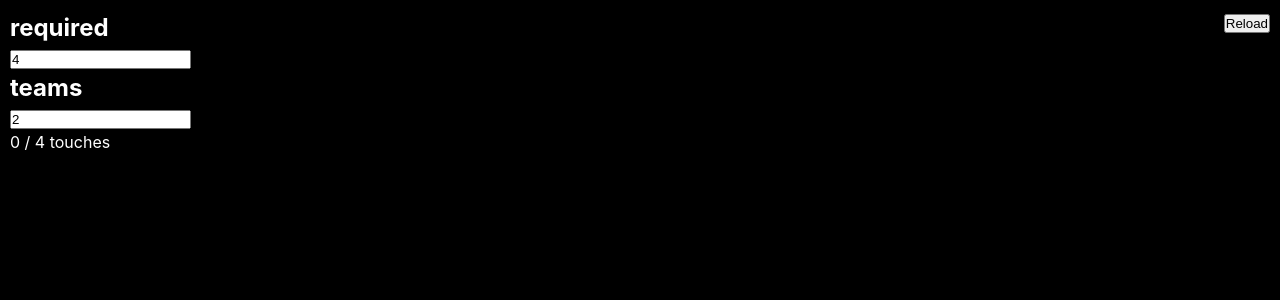
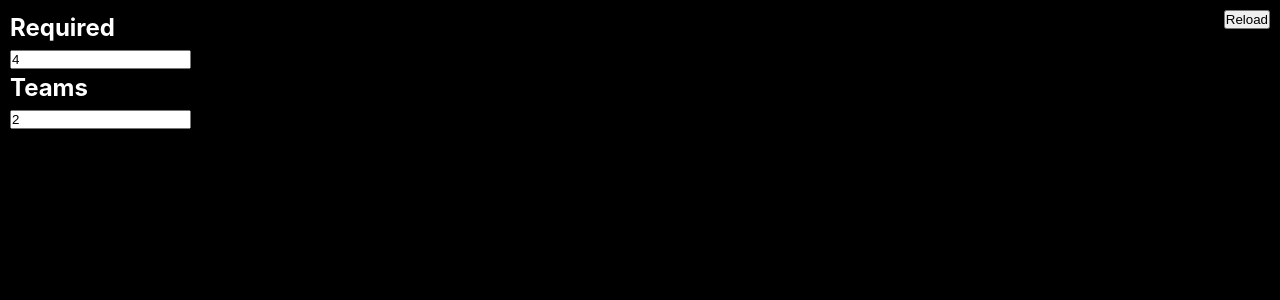
Before and after one commit to davide97g/spliteam, a Vue app: page / in a window 1280 px wide. Shown: the top 300 px of the page. Built offline with nearby package versions, Linux system fonts and the light colour scheme.

Commit message:
component division

```diff
--- a/src/App.vue
+++ b/src/App.vue
@@ -1,165 +1,23 @@
 <template>
-  <div style="position: absolute; top: 10px; left: 10px">
-    <h2>required</h2>
-    <input type="number" v-model="required" />
-    <h2>teams</h2>
-    <input type="number" v-model="teams" />
-    <p>{{ total }} / {{ required }} touches</p>
-    {{ message }}
-  </div>
-  <div style="position: absolute; top: 10px; right: 10px">
-    <button @click="reload">Reload</button>
-  </div>
-  <canvas id="canvas" />
+  <Settings
+    :required="required"
+    :teams="teams"
+    @updateRequired="(r) => (required = r)"
+    @updateTeams="(t) => (teams = t)"
+    @reload="() => reload()"
+  />
+  <Chooser :required="required" :teams="teams" @reload="() => reload()" />
 </template>
 
 <script setup lang="ts">
-import { computed, ref } from "vue";
+import { ref } from "vue";
+import Chooser from "./components/Chooser.vue";
+import Settings from "./components/Settings.vue";
 
-const DEFAULT_TIMEOUT = 1000;
 const required = ref(4);
 const teams = ref(2);
-const COLORS = [
-  "#00A3EE",
-  "#D80351",
-  "#F9B700",
-  "#FFA3B1",
-  "#FFD1BA",
-  "#B5EAD7",
-  "#C7CEEA",
-  "#FFDAC1",
-  "#BDE0FE",
-];
-
-// const SHAPES = ["circle", "square", "triangle"];
-
-const currentTouches = ref<any[]>([]);
-const timeout = ref<any>(null);
-
-const message = ref("");
-
-const total = computed(() => currentTouches.value.length);
 
 const reload = () => window.location.reload();
-
-setTimeout(() => {
-  const canvas = document.getElementById("canvas") as HTMLCanvasElement | null;
-  if (!canvas) return;
-
-  const ctx = canvas.getContext("2d");
-  if (!ctx) return;
-
-  const resizeCanvas = () => {
-    canvas.width = window.innerWidth;
-    canvas.height = window.innerHeight;
-  };
-
-  resizeCanvas();
-
-  window.addEventListener("resize", resizeCanvas, false);
-
-  const findCurrentTouchIndex = function (id: any) {
-    for (let i = 0; i < currentTouches.value.length; i++) {
-      if (currentTouches.value[i].id === id) {
-        return i;
-      }
-    }
-
-    // Touch not found! Return -1.
-    return -1;
-  };
-
-  const touchStarted = function (event: TouchEvent) {
-    const touches = event.changedTouches;
-
-    for (let i = 0; i < touches.length; i++) {
-      const touch = touches[i];
-      const touchColor = "#3F3F3F";
-
-      currentTouches.value.push({
-        id: touch.identifier,
-        pageX: touch.pageX,
-        pageY: touch.pageY,
-        color: touchColor,
-      });
-    }
-  };
-
-  const touchEnded = function (event: TouchEvent) {
-    const touches = event.changedTouches;
-
-    for (let i = 0; i < touches.length; i++) {
-      const touch = touches[i];
-      const currentTouchIndex = findCurrentTouchIndex(touch.identifier);
-      if (currentTouchIndex >= 0)
-        currentTouches.value.splice(currentTouchIndex, 1);
-      else console.log("Touch was not found!");
-    }
-  };
-
-  const onTouchStart = (e: TouchEvent) => {
-    e.preventDefault();
-    touchStarted(e);
-    draw();
-  };
-
-  const onTouchEnd = (e: TouchEvent) => {
-    e.preventDefault();
-    touchEnded(e);
-    draw();
-  };
-
-  const clearCanvas = () => {
-    ctx.clearRect(0, 0, canvas.width, canvas.height);
-  };
-
-  const decideColors = () => {
-    // const colors: string[] = [];
-    // 5 required | 2 teams => b,b,r,r,r
-    // 6 required | 2 teams => b,b,b,r,r,r
-    // 7 required | 2 teams => b,b,b,r,r,r,r
-    const colorsAvailable: string[] = [];
-    for (let i = 0; i < required.value; i++)
-      colorsAvailable.push(COLORS[i % teams.value]);
-    colorsAvailable.sort(() => Math.random() - 0.5);
-    message.value = colorsAvailable.join(", ");
-
-    currentTouches.value.forEach((touch, i) => {
-      ctx.beginPath();
-      ctx.arc(touch.pageX, touch.pageY, 50, 0, 2 * Math.PI);
-      ctx.fillStyle = colorsAvailable[i];
-      ctx.fill();
-    });
-  };
-
-  const fix = () => {
-    canvas.removeEventListener("touchstart", onTouchStart);
-    canvas.removeEventListener("touchend", onTouchEnd);
-    clearCanvas();
-    decideColors();
-    setTimeout(() => {
-      reload();
-    }, 10000);
-  };
-
-  const draw = () => {
-    clearCanvas();
-    currentTouches.value.forEach((touch) => {
-      ctx.beginPath();
-      ctx.arc(touch.pageX, touch.pageY, 50, 0, 2 * Math.PI);
-      ctx.fillStyle = touch.color;
-      ctx.fill();
-    });
-
-    if (currentTouches.value.length === required.value) {
-      if (timeout.value) clearTimeout(timeout.value);
-      timeout.value = setTimeout(() => fix(), DEFAULT_TIMEOUT);
-    } else if (timeout.value) clearTimeout(timeout.value);
-  };
-
-  canvas.addEventListener("touchstart", onTouchStart);
-  canvas.addEventListener("touchend", onTouchEnd);
-}, 100);
 </script>
 
 <style scoped></style>
--- /dev/null
+++ b/src/components/Chooser.vue
@@ -0,0 +1,149 @@
+<template>
+  <canvas id="canvas" />
+</template>
+
+<script setup lang="ts">
+import { ref } from "vue";
+
+const { required, teams } = defineProps({
+  required: {
+    type: Number,
+    default: 4,
+  },
+  teams: {
+    type: Number,
+    default: 2,
+  },
+});
+
+const emits = defineEmits(["reload"]);
+
+const DEFAULT_TIMEOUT = 1000;
+const COLORS = [
+  "#00A3EE",
+  "#D80351",
+  "#F9B700",
+  "#FFA3B1",
+  "#FFD1BA",
+  "#B5EAD7",
+  "#C7CEEA",
+  "#FFDAC1",
+  "#BDE0FE",
+];
+// const SHAPES = ["circle", "square", "triangle"];
+
+const currentTouches = ref<any[]>([]);
+const timeout = ref<any>(null);
+
+setTimeout(() => {
+  const canvas = document.getElementById("canvas") as HTMLCanvasElement | null;
+  if (!canvas) return;
+
+  const ctx = canvas.getContext("2d");
+  if (!ctx) return;
+
+  const resizeCanvas = () => {
+    canvas.width = window.innerWidth;
+    canvas.height = window.innerHeight;
+  };
+
+  resizeCanvas();
+
+  window.addEventListener("resize", resizeCanvas, false);
+
+  const findCurrentTouchIndex = function (id: any) {
+    for (let i = 0; i < currentTouches.value.length; i++) {
+      if (currentTouches.value[i].id === id) {
+        return i;
+      }
+    }
+
+    // Touch not found! Return -1.
+    return -1;
+  };
+
+  const touchStarted = function (event: TouchEvent) {
+    const touches = event.changedTouches;
+
+    for (let i = 0; i < touches.length; i++) {
+      const touch = touches[i];
+      const touchColor = "#3F3F3F";
+
+      currentTouches.value.push({
+        id: touch.identifier,
+        pageX: touch.pageX,
+        pageY: touch.pageY,
+        color: touchColor,
+      });
+    }
+  };
+
+  const touchEnded = function (event: TouchEvent) {
+    const touches = event.changedTouches;
+
+    for (let i = 0; i < touches.length; i++) {
+      const touch = touches[i];
+      const currentTouchIndex = findCurrentTouchIndex(touch.identifier);
+      if (currentTouchIndex >= 0)
+        currentTouches.value.splice(currentTouchIndex, 1);
+      else console.log("Touch was not found!");
+    }
+  };
+
+  const onTouchStart = (e: TouchEvent) => {
+    e.preventDefault();
+    if (e.touches.length > required) return;
+    touchStarted(e);
+    draw();
+  };
+
+  const onTouchEnd = (e: TouchEvent) => {
+    e.preventDefault();
+    touchEnded(e);
+    draw();
+  };
+
+  const clearCanvas = () => {
+    ctx.clearRect(0, 0, canvas.width, canvas.height);
+  };
+
+  const decideColors = () => {
+    const colorsAvailable: string[] = [];
+    for (let i = 0; i < required; i++) colorsAvailable.push(COLORS[i % teams]);
+    colorsAvailable.sort(() => Math.random() - 0.5);
+
+    currentTouches.value.forEach((touch, i) => {
+      ctx.beginPath();
+      ctx.arc(touch.pageX, touch.pageY, 50, 0, 2 * Math.PI);
+      ctx.fillStyle = colorsAvailable[i];
+      ctx.fill();
+    });
+  };
+
+  const fix = () => {
+    canvas.removeEventListener("touchstart", onTouchStart);
+    canvas.removeEventListener("touchend", onTouchEnd);
+    clearCanvas();
+    decideColors();
+    setTimeout(() => emits("reload"), 10000);
+  };
+
+  const draw = () => {
+    clearCanvas();
+    currentTouches.value.forEach((touch) => {
+      ctx.beginPath();
+      ctx.arc(touch.pageX, touch.pageY, 50, 0, 2 * Math.PI);
+      ctx.fillStyle = touch.color;
+      ctx.fill();
+    });
+
+    if (currentTouches.value.length === required) {
+      if (timeout.value) clearTimeout(timeout.value);
+      timeout.value = setTimeout(() => fix(), DEFAULT_TIMEOUT);
+    } else if (timeout.value) clearTimeout(timeout.value);
+  };
+
+  canvas.addEventListener("touchstart", onTouchStart);
+  canvas.addEventListener("touchend", onTouchEnd);
+}, 100);
+</script>
--- /dev/null
+++ b/src/components/Settings.vue
@@ -0,0 +1,49 @@
+<template>
+  <div
+    style="
+      position: absolute;
+      top: 0px;
+      width: calc(100% - 20px);
+      display: flex;
+      justify-content: space-between;
+      align-items: flex-start;
+      padding: 10px;
+    "
+  >
+    <div>
+      <h2>Required</h2>
+      <input
+        type="number"
+        v-model="required"
+        @change="() => emits('updateRequired', required)"
+      />
+      <h2>Teams</h2>
+      <input
+        type="number"
+        v-model="teams"
+        @change="() => emits('updateTeams', teams)"
+      />
+    </div>
+    <button @click="() => emits('reload')">Reload</button>
+  </div>
+</template>
+
+<script setup lang="ts">
+import { ref } from "vue";
+
+const props = defineProps({
+  required: {
+    type: Number,
+    default: 4,
+  },
+  teams: {
+    type: Number,
+    default: 2,
+  },
+});
+
+const emits = defineEmits(["updateRequired", "updateTeams", "reload"]);
+
+const required = ref(props.required);
+const teams = ref(props.teams);
+</script>
```
